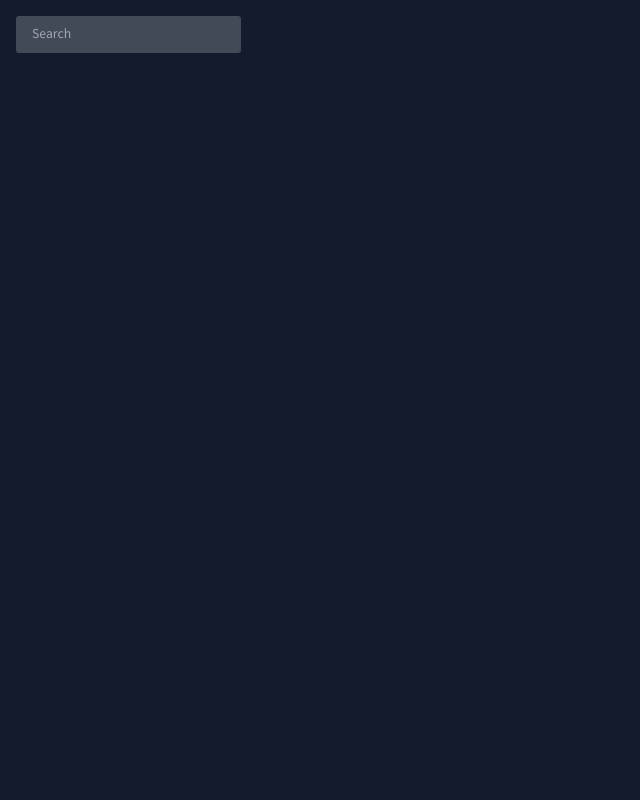
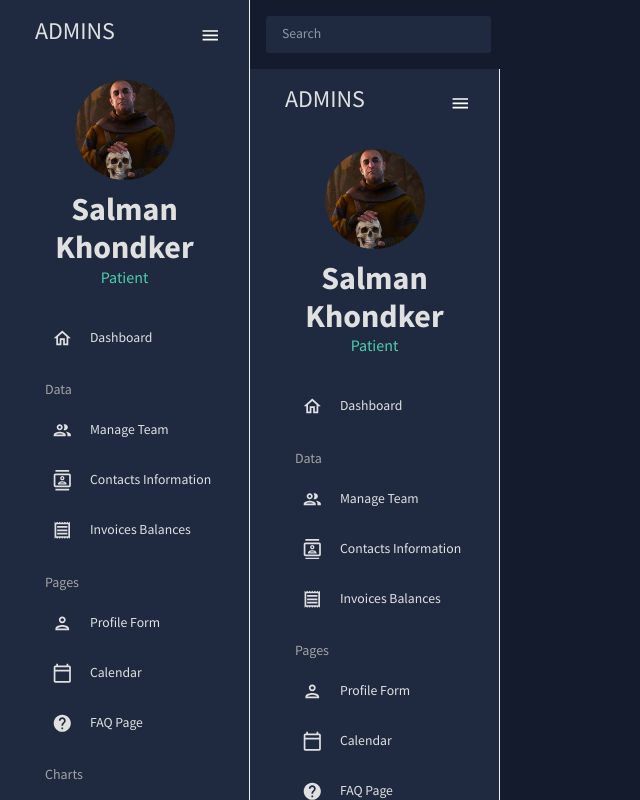
Before and after one commit to salkhon/mobile-doc-frontend, a React (Create React App) app: page /team in a window 1280 px wide. Shown: the top 800 px of the page, without its empty margins (0-640 px from the left). Built offline with nearby package versions, Linux system fonts and the light colour scheme; some icons are missing.

Commit message:
added sidebar

```diff
--- a/src/App.js
+++ b/src/App.js
@@ -1,18 +1,36 @@
-import React from "react";
+import React, { useState } from "react";
 import { ColorModeContext, useMode } from "./theme";
 import { CssBaseline, ThemeProvider } from "@mui/material";
 import Topbar from "./scenes/global/Topbar";
+import AppSidebar from "./scenes/global/AppSidebar"
+import Dashboard from "./scenes/dashboard"
+import { Route, Routes } from "react-router-dom";
 
 function App() {
-	const [theme, colorMode] = useMode();
+	const [theme, colorModeCtxVal] = useMode();
+    const [isSidebar, setIsSidebar] = useState(true);
 
 	return (
-		<ColorModeContext.Provider value={colorMode}>
+		<ColorModeContext.Provider value={colorModeCtxVal}>
 			<ThemeProvider theme={theme}>
 				<CssBaseline />
 				<div className="app">
+                    <AppSidebar isSidebar={isSidebar} />
 					<main className="content">
 						<Topbar />
+                        <Routes>
+                            <Route path="/" element={<Dashboard />} />
+                            <Route path="/team" element={<AppSidebar />} />
+                            <Route path="/contacts" element={<Dashboard />} />
+                            <Route path="/invoices" element={<Dashboard />} />
+                            <Route path="/form" element={<Dashboard />} />
+                            <Route path="/calendar" element={<Dashboard />} />
+                            <Route path="/faq" element={<Dashboard />} />
+                            <Route path="/bar" element={<Dashboard />} />
+                            <Route path="/pie" element={<Dashboard />} />
+                            <Route path="/line" element={<Dashboard />} />
+                            <Route path="/geography" element={<Dashboard />} />
+                        </Routes>
 					</main>
 				</div>
 			</ThemeProvider>
--- /dev/null
+++ b/src/scenes/global/AppSidebar.jsx
@@ -0,0 +1,270 @@
+import {
+	Box,
+	IconButton,
+	Typography,
+	iconButtonClasses,
+	iconClasses,
+	useTheme,
+} from "@mui/material";
+import React, { useState } from "react";
+import {
+	Sidebar,
+	Menu,
+	MenuItem,
+	sidebarClasses,
+	menuClasses,
+} from "react-pro-sidebar";
+import { tokens } from "../../theme";
+import {
+	BarChartOutlined,
+	CalendarTodayOutlined,
+	ContactsOutlined,
+	HelpOutlined,
+	HomeOutlined,
+	MapOutlined,
+	MenuOutlined,
+	PeopleOutlined,
+	PersonOutlined,
+	PieChartOutlined,
+	ReceiptOutlined,
+	TimelineOutlined,
+} from "@mui/icons-material";
+import { Link } from "react-router-dom";
+
+function Item(props) {
+	const theme = useTheme();
+	const colors = tokens(theme.palette.mode);
+
+	return (
+		<MenuItem
+			active={props.selected === props.title}
+			style={{
+				color: colors.grey[100],
+			}}
+			onClick={() => props.setSelected(props.title)}
+			icon={props.icon}
+			component={<Link to={props.to} />}
+		>
+			<Typography>{props.title}</Typography>
+		</MenuItem>
+	);
+}
+
+function AppSidebar(props) {
+	const theme = useTheme();
+	const colors = tokens(theme.palette.mode);
+
+	const [isCollapsed, setIsCollapsed] = useState(false);
+	const [selected, setSelected] = useState("Dashboard"); // what page we are in
+
+	return (
+		<Box>
+			<Sidebar
+				collapsed={isCollapsed}
+				rootStyles={{
+					[`.${sidebarClasses.container}`]: {
+						background: `${colors.primary[400]}`,
+						height: "100%",
+					},
+					[`.${menuClasses.icon}`]: {
+						backgroundColor: "transparent",
+					},
+				}}
+			>
+				<Menu
+					iconShape="square"
+					menuItemStyles={{
+						icon: {
+							backgroundColor: "transparent",
+						},
+						subMenuContent: {
+							padding: "5px 35px 5px 20px",
+						},
+					}}
+				>
+					{/** LOGO AND MENU ICON */}
+					<MenuItem
+						onClick={() => setIsCollapsed(!isCollapsed)}
+						icon={isCollapsed ? <MenuOutlined /> : undefined}
+						rootStyles={{
+							margin: "10px 0 20px 0",
+							color: colors.grey[100],
+						}}
+					>
+						{!isCollapsed && (
+							<Box
+								display="flex"
+								justifyContent="space-between"
+								alignItems="certed"
+								marginLeft="15px"
+							>
+								<Typography
+									variant="h3"
+									color={colors.grey[100]}
+								>
+									ADMINS
+								</Typography>
+								<IconButton
+									onClick={() => setIsCollapsed(!isCollapsed)}
+								>
+									<MenuOutlined />
+								</IconButton>
+							</Box>
+						)}
+					</MenuItem>
+
+					{/** USER */}
+					{!isCollapsed && (
+						<Box marginBottom="25px">
+							<Box
+								display="flex"
+								justifyContent="center"
+								alignItems="center"
+							>
+								<img
+									alt="profile-user"
+									width="100px"
+									height="100px"
+									src={`../../assets/user.png`}
+									style={{
+										cursor: "pointer",
+										borderRadius: "50%",
+									}}
+								/>
+							</Box>
+
+							<Box textAlign="center">
+								<Typography
+									variant="h2"
+									color={colors.grey[100]}
+									fontWeight="bold"
+									style={{
+										margin: "10px 0 0 0",
+									}}
+								>
+									Salman Khondker
+								</Typography>
+								<Typography
+									variant="h5"
+									color={colors.greenAccent[500]}
+								>
+									Patient
+								</Typography>
+							</Box>
+						</Box>
+					)}
+
+					{/** MENU ITEMS */}
+					<Box paddingLeft={isCollapsed ? undefined : "10%"}>
+						<Item
+							title="Dashboard"
+							to="/"
+							icon={<HomeOutlined />}
+							selected={selected}
+							setSelected={setSelected}
+						/>
+						<Typography
+							variant="h6"
+							color={colors.grey[300]}
+							style={{
+								margin: "15px 0 5px 20px",
+							}}
+						>
+							Data
+						</Typography>
+						<Item
+							title="Manage Team"
+							to="/team"
+							icon={<PeopleOutlined />}
+							selected={selected}
+							setSelected={setSelected}
+						/>
+						<Item
+							title="Contacts Information"
+							to="/contacts"
+							icon={<ContactsOutlined />}
+							selected={selected}
+							setSelected={setSelected}
+						/>
+						<Item
+							title="Invoices Balances"
+							to="/invoices"
+							icon={<ReceiptOutlined />}
+							selected={selected}
+							setSelected={setSelected}
+						/>
+						<Typography
+							variant="h6"
+							color={colors.grey[300]}
+							style={{
+								margin: "15px 0 5px 20px",
+							}}
+						>
+							Pages
+						</Typography>
+						<Item
+							title="Profile Form"
+							to="/form"
+							icon={<PersonOutlined />}
+							selected={selected}
+							setSelected={setSelected}
+						/>
+						<Item
+							title="Calendar"
+							to="/calendar"
+							icon={<CalendarTodayOutlined />}
+							selected={selected}
+							setSelected={setSelected}
+						/>
+						<Item
+							title="FAQ Page"
+							to="/faq"
+							icon={<HelpOutlined />}
+							selected={selected}
+							setSelected={setSelected}
+						/>
+						<Typography
+							variant="h6"
+							color={colors.grey[300]}
+							style={{
+								margin: "15px 0 5px 20px",
+							}}
+						>
+							Charts
+						</Typography>
+						<Item
+							title="Bar Chart"
+							to="/bar"
+							icon={<BarChartOutlined />}
+							selected={selected}
+							setSelected={setSelected}
+						/>
+						<Item
+							title="Pie Chart"
+							to="/pie"
+							icon={<PieChartOutlined />}
+							selected={selected}
+							setSelected={setSelected}
+						/>
+						<Item
+							title="Line Chart"
+							to="/line"
+							icon={<TimelineOutlined />}
+							selected={selected}
+							setSelected={setSelected}
+						/>
+						<Item
+							title="Geography Chart"
+							to="/geography"
+							icon={<MapOutlined />}
+							selected={selected}
+							setSelected={setSelected}
+						/>
+					</Box>
+				</Menu>
+			</Sidebar>
+		</Box>
+	);
+}
+
+export default AppSidebar;
--- a/src/scenes/global/Topbar.jsx
+++ b/src/scenes/global/Topbar.jsx
@@ -13,7 +13,7 @@
 const Topbar = () => {
 	const theme = useTheme();
 	const colors = tokens(theme.palette.mode);
-	const colorMode = useContext(ColorModeContext);
+	const colorModeCtx = useContext(ColorModeContext);
 
 	return (
 		// like div, but allows convenient css
@@ -35,7 +35,7 @@
 
 			{/** ICONS */}
 			<Box display="flex">
-				<IconButton onClick={colorMode.toggleColorMode}>
+				<IconButton onClick={colorModeCtx.toggleColorMode}>
 					{theme.palette.mode === "dark" ? (
 						<LightModeOutlinedIcon />
 					) : (
--- a/src/theme.js
+++ b/src/theme.js
@@ -2,8 +2,8 @@
 import { createTheme } from "@mui/material/styles";
 
 // color design tokens
-export const tokens = (mode) => ({
-	...(mode === "dark"
+export function tokens(mode) {
+	return mode === "dark"
 		? {
 				grey: {
 					100: "#e0e0e0",
@@ -20,7 +20,7 @@
 					100: "#d0d1d5",
 					200: "#a1a4ab",
 					300: "#717681",
-					400: "#424957",
+					400: "#1F2A40",
 					500: "#131b2d",
 					600: "#0f1624",
 					700: "#0b101b",
@@ -117,11 +117,11 @@
 					800: "#c3c6fd",
 					900: "#e1e2fe",
 				},
-		  }),
-});
+		  };
+}
 
 // mui theme settings
-export const themeSettings = (mode) => {
+export function themeSettings(mode) {
 	const colors = tokens(mode);
 	return {
 		palette: {
@@ -189,17 +189,19 @@
 			},
 		},
 	};
-};
+}
 
-// context for color mode
+// context structure for color mode
 export const ColorModeContext = createContext({
+	colorMode: "light",
 	toggleColorMode: () => {},
 });
 
 export const useMode = () => {
 	const [mode, setMode] = useState("dark");
 
-	const colorMode = useMemo(
+	// context value init
+	const colorModeCtxVal = useMemo(
 		() => ({
 			toggleColorMode: () =>
 				setMode((prev) => (prev === "light" ? "dark" : "light")),
@@ -209,5 +211,5 @@
 
 	const theme = useMemo(() => createTheme(themeSettings(mode)), [mode]);
 
-	return [theme, colorMode];
+	return [theme, colorModeCtxVal];
 };
```
Also changed, not shown: src/scenes/global/Sidebar.jsx (deleted, +0 -7 lines), public/assets/user.png (added).
